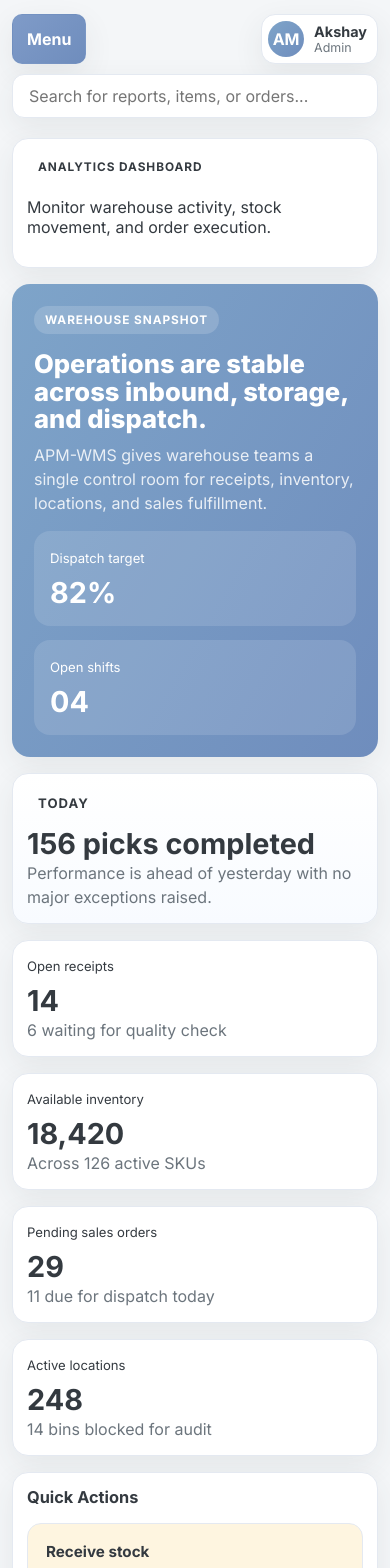
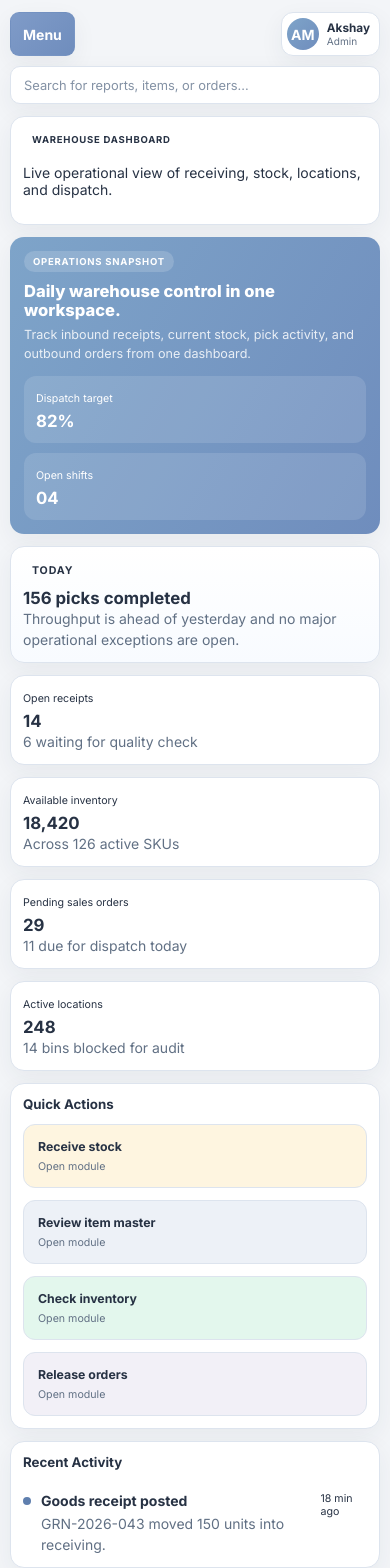
Before and after one commit to moraksh/APM-WMS, a Next.js app: page / in a window 390 px wide. Shown: the top 1568 px of the page. Built offline with nearby package versions, Linux system fonts and the light colour scheme.

Commit message:
Improve compact UI and mobile responsiveness

```diff
--- a/app/globals.css
+++ b/app/globals.css
@@ -2,20 +2,20 @@
 
 :root {
   color-scheme: light;
-  --bg: #f4f6f8;
+  --bg: #f3f5f8;
   --surface: #ffffff;
-  --surface-soft: #f8fafc;
-  --sidebar: #6f8dbd;
-  --sidebar-dark: #5f7da9;
-  --line: #e4e9f1;
-  --text: #343a40;
-  --muted: #6c757d;
-  --accent: #6f8dbd;
-  --accent-soft: rgba(111, 141, 189, 0.14);
+  --surface-soft: #f7f9fc;
+  --sidebar: #617ea7;
+  --sidebar-dark: #536f96;
+  --line: #dde4ee;
+  --text: #273244;
+  --muted: #617084;
+  --accent: #5f7fae;
+  --accent-soft: rgba(95, 127, 174, 0.12);
   --success: #3ac47d;
   --warning: #f7b924;
   --danger: #d92550;
-  --shadow: 0 10px 30px rgba(52, 58, 64, 0.08);
+  --shadow: 0 8px 24px rgba(39, 50, 68, 0.06);
 }
 
 * {
@@ -26,6 +26,7 @@ html,
 body {
   margin: 0;
   min-height: 100%;
+  font-size: 15px;
   font-family: "Inter", sans-serif;
   color: var(--text);
   background: var(--bg);
@@ -53,9 +54,9 @@ textarea {
   top: 0;
   left: 0;
   z-index: 50;
-  width: min(300px, calc(100vw - 28px));
+  width: min(276px, calc(100vw - 24px));
   height: 100vh;
-  padding: 20px 18px;
+  padding: 16px 14px;
   background: linear-gradient(180deg, var(--sidebar), var(--sidebar-dark));
   color: white;
   border-right: 1px solid rgba(255, 255, 255, 0.08);
@@ -81,7 +82,7 @@ textarea {
   align-items: center;
   justify-content: space-between;
   gap: 12px;
-  margin-bottom: 18px;
+  margin-bottom: 14px;
 }
 
 .sidebar-close-button,
@@ -89,9 +90,9 @@ textarea {
   display: inline-flex;
   align-items: center;
   justify-content: center;
-  min-height: 36px;
-  padding: 0 14px;
-  border-radius: 10px;
+  min-height: 34px;
+  padding: 0 12px;
+  border-radius: 9px;
   border: 1px solid rgba(255, 255, 255, 0.16);
   background: rgba(255, 255, 255, 0.12);
   color: white;
@@ -112,9 +113,9 @@ textarea {
 }
 
 .sidebar-brand-mark {
-  width: 42px;
-  height: 42px;
-  border-radius: 14px;
+  width: 38px;
+  height: 38px;
+  border-radius: 12px;
   display: inline-flex;
   align-items: center;
   justify-content: center;
@@ -124,18 +125,18 @@ textarea {
 
 .sidebar-brand strong {
   display: block;
-  font-size: 1rem;
+  font-size: 0.94rem;
 }
 
 .sidebar-brand span {
   display: block;
-  font-size: 0.82rem;
+  font-size: 0.76rem;
   color: rgba(255, 255, 255, 0.75);
 }
 
 .sidebar-section-label {
-  margin-bottom: 12px;
-  font-size: 0.74rem;
+  margin-bottom: 10px;
+  font-size: 0.7rem;
   font-weight: 700;
   letter-spacing: 0.08em;
   text-transform: uppercase;
@@ -144,44 +145,44 @@ textarea {
 
 .nav-list {
   display: grid;
-  gap: 10px;
+  gap: 8px;
 }
 
 .nav-link {
   display: grid;
   gap: 4px;
-  padding: 14px 16px;
-  border-radius: 16px;
+  padding: 11px 13px;
+  border-radius: 12px;
   background: rgba(255, 255, 255, 0.08);
   border: 1px solid rgba(255, 255, 255, 0.08);
 }
 
 .nav-link strong {
-  font-size: 0.93rem;
+  font-size: 0.88rem;
   font-weight: 600;
 }
 
 .nav-link span {
-  font-size: 0.8rem;
+  font-size: 0.74rem;
   color: rgba(255, 255, 255, 0.78);
 }
 
 .content-shell {
-  padding: 18px 16px 24px;
+  padding: 14px 14px 20px;
 }
 
 .topbar {
   display: flex;
   justify-content: space-between;
-  gap: 18px;
+  gap: 12px;
   align-items: center;
-  margin-bottom: 20px;
+  margin-bottom: 14px;
 }
 
 .topbar-actions {
   display: flex;
   align-items: center;
-  gap: 12px;
+  gap: 10px;
 }
 
 .topbar-actions-wide {
@@ -192,9 +193,9 @@ textarea {
 .topbar-search {
   min-width: 240px;
   flex: 1;
-  padding: 10px 14px;
+  padding: 8px 12px;
   border: 1px solid var(--line);
-  border-radius: 12px;
+  border-radius: 10px;
   background: var(--surface);
   box-shadow: var(--shadow);
 }
@@ -204,13 +205,18 @@ textarea {
   border: none;
   outline: none;
   background: transparent;
+  font-size: 0.92rem;
+}
+
+.topbar-search input::placeholder {
+  color: #8492a5;
 }
 
 .topbar-icon-button {
-  min-width: 42px;
-  height: 42px;
+  min-width: 38px;
+  height: 38px;
   border: 1px solid var(--line);
-  border-radius: 12px;
+  border-radius: 10px;
   background: var(--surface);
   color: var(--accent);
   font-weight: 700;
@@ -220,18 +226,18 @@ textarea {
 .profile-chip {
   display: flex;
   align-items: center;
-  gap: 10px;
-  padding: 6px 10px 6px 6px;
+  gap: 8px;
+  padding: 5px 9px 5px 5px;
   border: 1px solid var(--line);
-  border-radius: 14px;
+  border-radius: 12px;
   background: var(--surface);
   box-shadow: var(--shadow);
   flex-shrink: 0;
 }
 
 .profile-avatar {
-  width: 36px;
-  height: 36px;
+  width: 32px;
+  height: 32px;
   border-radius: 50%;
   display: inline-flex;
   align-items: center;
@@ -243,19 +249,19 @@ textarea {
 
 .profile-chip strong {
   display: block;
-  font-size: 0.9rem;
+  font-size: 0.84rem;
 }
 
 .profile-chip span {
   display: block;
   color: var(--muted);
-  font-size: 0.78rem;
+  font-size: 0.72rem;
 }
 
 .dashboard-page,
 .page-shell {
   display: grid;
-  gap: 16px;
+  gap: 12px;
 }
 
 .section-card,
@@ -265,7 +271,7 @@ textarea {
 .module-heading-card {
   background: var(--surface);
   border: 1px solid var(--line);
-  border-radius: 16px;
+  border-radius: 14px;
   box-shadow: var(--shadow);
 }
 
@@ -274,12 +280,12 @@ textarea {
 .analytics-side-card,
 .page-header,
 .module-heading-card {
-  padding: 18px 20px;
+  padding: 14px 16px;
 }
 
 .module-heading-card h1 {
   margin: 0;
-  font-size: clamp(1.8rem, 3.4vw, 2.5rem);
+  font-size: clamp(1.45rem, 2.4vw, 2rem);
   line-height: 1.1;
   font-weight: 800;
   color: var(--text);
@@ -287,13 +293,13 @@ textarea {
 
 .section-header {
   display: grid;
-  gap: 6px;
-  margin-bottom: 16px;
+  gap: 4px;
+  margin-bottom: 12px;
 }
 
 .section-header h2 {
   margin: 0;
-  font-size: 1.02rem;
+  font-size: 0.95rem;
   font-weight: 700;
 }
 
@@ -317,17 +323,17 @@ textarea {
 .analytics-overview-grid {
   display: grid;
   grid-template-columns: 1fr;
-  gap: 16px;
+  gap: 12px;
 }
 
 .analytics-hero-card {
-  padding: 22px;
-  border-radius: 18px;
+  padding: 16px 18px;
+  border-radius: 14px;
   background: linear-gradient(120deg, #7ea4c9, #6f8dbd);
   color: white;
   display: grid;
   grid-template-columns: 1fr;
-  gap: 16px;
+  gap: 12px;
   box-shadow: var(--shadow);
 }
 
@@ -336,34 +342,35 @@ textarea {
 .brand-tag {
   display: inline-flex;
   width: fit-content;
-  padding: 7px 11px;
+  padding: 5px 9px;
   border-radius: 999px;
   background: rgba(255, 255, 255, 0.16);
-  font-size: 0.74rem;
+  font-size: 0.68rem;
   font-weight: 700;
   letter-spacing: 0.08em;
   text-transform: uppercase;
 }
 
 .analytics-hero-card h2 {
-  margin: 16px 0 10px;
-  font-size: clamp(1.6rem, 3vw, 2.3rem);
-  line-height: 1.08;
+  margin: 10px 0 6px;
+  font-size: clamp(1.18rem, 2vw, 1.6rem);
+  line-height: 1.15;
   font-weight: 800;
 }
 
 .analytics-hero-card p {
   color: rgba(255, 255, 255, 0.84);
+  font-size: 0.9rem;
 }
 
 .analytics-hero-stats {
   display: grid;
-  gap: 14px;
+  gap: 10px;
 }
 
 .analytics-hero-stats div {
-  padding: 16px;
-  border-radius: 16px;
+  padding: 12px;
+  border-radius: 12px;
   background: rgba(255, 255, 255, 0.12);
 }
 
@@ -372,15 +379,15 @@ textarea {
 .stack-meta span:last-child,
 .activity-row span,
 .analytics-side-card span {
-  font-size: 0.82rem;
+  font-size: 0.76rem;
 }
 
 .analytics-hero-stats strong,
 .dashboard-kpi-card strong,
 .analytics-side-card strong {
   display: block;
-  margin-top: 8px;
-  font-size: 1.8rem;
+  margin-top: 6px;
+  font-size: 1.45rem;
   font-weight: 700;
 }
 
@@ -397,7 +404,7 @@ textarea {
 .module-grid,
 .summary-grid {
   display: grid;
-  gap: 16px;
+  gap: 12px;
 }
 
 .dashboard-kpi-grid,
@@ -412,18 +419,18 @@ textarea {
 .quick-action-card {
   display: grid;
   gap: 6px;
-  padding: 18px;
-  border-radius: 14px;
+  padding: 14px;
+  border-radius: 12px;
   border: 1px solid var(--line);
 }
 
 .quick-action-card strong {
-  font-size: 0.95rem;
+  font-size: 0.88rem;
 }
 
 .quick-action-card span {
   color: var(--muted);
-  font-size: 0.82rem;
+  font-size: 0.76rem;
 }
 
 .quick-action-card.orange { background: rgba(247, 185, 36, 0.14); }
@@ -434,7 +441,7 @@ textarea {
 .activity-list,
 .stack-list {
   display: grid;
-  gap: 10px;
+  gap: 8px;
 }
 
 .activity-row,
@@ -442,8 +449,8 @@ textarea {
   display: flex;
   align-items: flex-start;
   justify-content: space-between;
-  gap: 14px;
-  padding: 12px 0;
+  gap: 10px;
+  padding: 10px 0;
   border-bottom: 1px solid var(--line);
 }
 
@@ -454,9 +461,9 @@ textarea {
 }
 
 .activity-bullet {
-  width: 10px;
-  height: 10px;
-  margin-top: 6px;
+  width: 8px;
+  height: 8px;
+  margin-top: 5px;
   border-radius: 50%;
   background: var(--accent);
   flex-shrink: 0;
@@ -502,8 +509,8 @@ textarea {
 .form-grid label,
 .selection-form label {
   display: grid;
-  gap: 8px;
-  font-size: 0.9rem;
+  gap: 6px;
+  font-size: 0.82rem;
   font-weight: 600;
 }
 
@@ -512,22 +519,22 @@ textarea {
 .form-grid textarea,
 .selection-form input {
   width: 100%;
-  padding: 11px 12px;
+  padding: 9px 11px;
   border: 1px solid var(--line);
-  border-radius: 12px;
+  border-radius: 10px;
   background: var(--surface);
   color: var(--text);
   outline: none;
 }
 
 .form-grid textarea {
-  min-height: 110px;
+  min-height: 92px;
   resize: vertical;
 }
 
 .selection-form {
   display: grid;
-  gap: 16px;
+  gap: 12px;
 }
 
 .form-actions,
@@ -536,21 +543,21 @@ textarea {
 .topbar-actions-wide,
 .module-toolbar-head {
   display: flex;
-  gap: 12px;
+  gap: 10px;
   align-items: center;
   flex-wrap: wrap;
 }
 
 .module-toolbar-stack {
   display: grid;
-  gap: 14px;
+  gap: 10px;
   align-items: flex-start;
 }
 
 .form-actions,
 .status-row,
 .action-toolbar {
-  margin-top: 14px;
+  margin-top: 10px;
 }
 
 .action-toolbar-tight {
@@ -570,9 +577,9 @@ textarea {
   display: inline-flex;
   align-items: center;
   justify-content: center;
-  min-height: 36px;
-  padding: 0 14px;
-  border-radius: 10px;
+  min-height: 32px;
+  padding: 0 12px;
+  border-radius: 8px;
   font-weight: 600;
 }
 
@@ -598,7 +605,7 @@ textarea {
   border-radius: 0;
   background: transparent;
   color: var(--text);
-  font-size: clamp(1.4rem, 2.4vw, 1.8rem);
+  font-size: clamp(1.2rem, 2vw, 1.55rem);
   font-weight: 800;
 }
 
@@ -637,7 +644,7 @@ textarea {
 }
 
 .record-list-card {
-  padding: 14px 16px;
+  padding: 12px 14px;
 }
 
 .desktop-records {
@@ -646,14 +653,14 @@ textarea {
 
 .mobile-filter-grid {
   display: grid;
-  gap: 10px;
-  margin-bottom: 12px;
+  gap: 8px;
+  margin-bottom: 10px;
 }
 
 .mobile-filter-field {
   display: grid;
-  gap: 6px;
-  font-size: 0.82rem;
+  gap: 4px;
+  font-size: 0.76rem;
   color: var(--muted);
   font-weight: 600;
 }
@@ -661,11 +668,11 @@ textarea {
 .mobile-filter-field input,
 .filter-row input {
   width: 100%;
-  padding: 8px 10px;
+  padding: 7px 9px;
   border: 1px solid var(--line);
   border-radius: 8px;
   background: var(--surface-soft);
-  font-size: 0.82rem;
+  font-size: 0.78rem;
 }
 
 .mobile-select-all {
@@ -684,25 +691,25 @@ textarea {
 
 .mobile-record-list {
   display: grid;
-  gap: 12px;
+  gap: 10px;
 }
 
 .mobile-record-card {
   border: 1px solid var(--line);
-  border-radius: 14px;
+  border-radius: 12px;
   background: var(--surface-soft);
-  padding: 14px;
+  padding: 12px;
 }
 
 .mobile-record-head {
-  padding-bottom: 10px;
-  margin-bottom: 10px;
+  padding-bottom: 8px;
+  margin-bottom: 8px;
   border-bottom: 1px solid var(--line);
 }
 
 .mobile-record-body {
   display: grid;
-  gap: 10px;
+  gap: 8px;
 }
 
 .mobile-record-row {
@@ -711,7 +718,7 @@ textarea {
 }
 
 .mobile-record-row span {
-  font-size: 0.74rem;
+  font-size: 0.68rem;
   font-weight: 700;
   letter-spacing: 0.04em;
   text-transform: uppercase;
@@ -719,9 +726,13 @@ textarea {
 }
 
 .mobile-record-row strong {
-  font-size: 0.92rem;
+  font-size: 0.84rem;
   line-height: 1.4;
   color: var(--text);
+}
+
+.module-toolbar-card {
+  overflow: hidden;
 }
 
 .selection-table input[type="checkbox"] {
@@ -734,7 +745,7 @@ textarea {
 }
 
 .action-screen-card {
-  padding: 24px;
+  padding: 18px;
 }
 
 .modal-backdrop-static {
@@ -743,9 +754,9 @@ textarea {
 
 .confirm-dialog {
   max-width: 520px;
-  padding: 24px;
+  padding: 20px;
   border: 1px solid var(--line);
-  border-radius: 16px;
+  border-radius: 14px;
   background: var(--surface-soft);
   box-shadow: var(--shadow);
 }
@@ -756,7 +767,7 @@ textarea {
 
 @media (min-width: 921px) {
   .content-shell {
-    padding: 22px 28px;
+    padding: 16px 20px 20px;
   }
 
   .analytics-overview-grid {
@@ -765,7 +776,7 @@ textarea {
 
   .analytics-hero-card {
     grid-template-columns: 1.2fr 0.8fr;
-    padding: 28px;
+    padding: 18px 20px;
   }
 
   .dashboard-kpi-grid {
@@ -788,7 +799,7 @@ textarea {
   }
 
   .topbar-search {
-    min-width: 320px;
+    min-width: 280px;
   }
 
   .menu-toggle-button {
@@ -812,8 +823,20 @@ textarea {
 }
 
 @media (max-width: 640px) {
+  html,
+  body {
+    font-size: 14px;
+  }
+
+  .sidebar-shell {
+    width: min(320px, calc(100vw - 12px));
+    padding: 14px 12px calc(18px + env(safe-area-inset-bottom));
+    border-top-right-radius: 16px;
+    border-bottom-right-radius: 16px;
+  }
+
   .content-shell {
-    padding: 14px 12px 22px;
+    padding: 12px 10px 18px;
   }
 
   .topbar-actions-wide {
@@ -831,15 +854,14 @@ textarea {
     align-items: stretch;
   }
 
-  .menu-toggle-button,
-  .primary-button,
-  .secondary-button {
-    width: 100%;
+  .topbar {
+    margin-bottom: 12px;
   }
 
   .menu-toggle-button {
     width: auto;
     justify-self: start;
+    min-height: 36px;
   }
 
   .profile-chip {
@@ -853,6 +875,7 @@ textarea {
     width: 100%;
     min-width: 0;
     order: 3;
+    padding: 9px 11px;
   }
 
   .topbar-icon-button {
@@ -860,7 +883,58 @@ textarea {
   }
 
   .module-inline-title {
-    font-size: 1.5rem;
+    font-size: 1.3rem;
+  }
+
+  .module-toolbar-head {
+    gap: 8px;
+  }
+
+  .action-toolbar,
+  .form-actions {
+    display: grid;
+    grid-template-columns: repeat(2, minmax(0, 1fr));
+    width: 100%;
+  }
+
+  .primary-button,
+  .secondary-button {
+    width: 100%;
+    min-height: 38px;
+  }
+
+  .dashboard-kpi-grid,
+  .quick-action-grid {
+    grid-template-columns: repeat(2, minmax(0, 1fr));
+  }
+
+  .dashboard-kpi-card,
+  .quick-action-card,
+  .analytics-side-card {
+    min-height: 100%;
+  }
+
+  .analytics-hero-card {
+    padding: 14px;
+  }
+
+  .analytics-hero-stats {
+    grid-template-columns: repeat(2, minmax(0, 1fr));
+  }
+
+  .analytics-hero-stats strong,
+  .dashboard-kpi-card strong,
+  .analytics-side-card strong {
+    font-size: 1.2rem;
+  }
+
+  .mobile-record-list {
+    gap: 8px;
+  }
+
+  .mobile-record-card {
+    padding: 10px;
+    border-radius: 10px;
   }
 
   .section-card,
@@ -869,7 +943,7 @@ textarea {
   .page-header,
   .module-heading-card,
   .record-list-card {
-    padding: 14px;
+    padding: 12px;
   }
 
   .confirm-dialog {
@@ -877,16 +951,29 @@ textarea {
   }
 }
 
+@media (max-width: 420px) {
+  .dashboard-kpi-grid,
+  .quick-action-grid,
+  .action-toolbar,
+  .form-actions {
+    grid-template-columns: 1fr;
+  }
+
+  .analytics-hero-stats {
+    grid-template-columns: 1fr;
+  }
+}
+
 .settings-form-grid {
   display: grid;
-  gap: 12px;
+  gap: 10px;
 }
 
 .settings-header-row,
 .settings-row {
   display: grid;
   grid-template-columns: minmax(180px, 1.2fr) 80px minmax(220px, 1.3fr) 100px;
-  gap: 12px;
+  gap: 10px;
   align-items: center;
 }
 
@@ -899,7 +986,7 @@ textarea {
 }
 
 .settings-row {
-  padding: 12px 0;
+  padding: 10px 0;
   border-top: 1px solid var(--line);
 }
 
@@ -916,9 +1003,9 @@ textarea {
 
 .settings-label-input {
   width: 100%;
-  padding: 10px 12px;
+  padding: 8px 10px;
   border: 1px solid var(--line);
-  border-radius: 10px;
+  border-radius: 8px;
   background: var(--surface);
 }
 
@@ -953,10 +1040,10 @@ textarea {
 }
 
 .data-table thead th {
-  padding: 10px 8px 12px;
+  padding: 7px 6px 8px;
   text-align: left;
   vertical-align: bottom;
-  font-size: 0.8rem;
+  font-size: 0.74rem;
   font-weight: 800;
   color: var(--muted);
   text-transform: uppercase;
@@ -964,19 +1051,20 @@ textarea {
 }
 
 .data-table tbody td {
-  padding: 12px 8px;
+  padding: 8px 6px;
   vertical-align: middle;
   color: var(--text);
+  font-size: 0.84rem;
 }
 
 .filter-row th {
   padding-top: 0;
-  padding-bottom: 10px;
+  padding-bottom: 8px;
 }
 
 .selection-table th:first-child,
 .selection-table td:first-child {
-  width: 56px;
+  width: 44px;
   padding-left: 6px;
   padding-right: 6px;
 }
@@ -993,7 +1081,7 @@ textarea {
   display: flex;
   align-items: center;
   justify-content: space-between;
-  gap: 12px;
+  gap: 10px;
 }
 
 .settings-search-box {
@@ -1002,9 +1090,9 @@ textarea {
 
 .settings-search-box input {
   width: 100%;
-  padding: 10px 12px;
+  padding: 8px 10px;
   border: 1px solid var(--line);
-  border-radius: 10px;
+  border-radius: 8px;
   background: var(--surface);
 }
 
--- a/app/page.tsx
+++ b/app/page.tsx
@@ -11,19 +11,16 @@ export default function Home() {
   return (
     <main className="dashboard-page">
       <section className="page-header">
-        <span className="brand-tag">Analytics Dashboard</span>
-        <p>Monitor warehouse activity, stock movement, and order execution.</p>
+        <span className="brand-tag">Warehouse Dashboard</span>
+        <p>Live operational view of receiving, stock, locations, and dispatch.</p>
       </section>
 
       <section className="analytics-overview-grid">
         <article className="analytics-hero-card">
           <div>
-            <span className="analytics-badge">Warehouse Snapshot</span>
-            <h2>Operations are stable across inbound, storage, and dispatch.</h2>
-            <p>
-              APM-WMS gives warehouse teams a single control room for receipts,
-              inventory, locations, and sales fulfillment.
-            </p>
+            <span className="analytics-badge">Operations Snapshot</span>
+            <h2>Daily warehouse control in one workspace.</h2>
+            <p>Track inbound receipts, current stock, pick activity, and outbound orders from one dashboard.</p>
           </div>
           <div className="analytics-hero-stats">
             <div>
@@ -40,7 +37,7 @@ export default function Home() {
         <article className="analytics-side-card">
           <span className="card-kicker">Today</span>
           <strong>156 picks completed</strong>
-          <p>Performance is ahead of yesterday with no major exceptions raised.</p>
+          <p>Throughput is ahead of yesterday and no major operational exceptions are open.</p>
         </article>
       </section>
 
```
Also changed, not shown: app/layout.tsx (+7 -1 lines).
